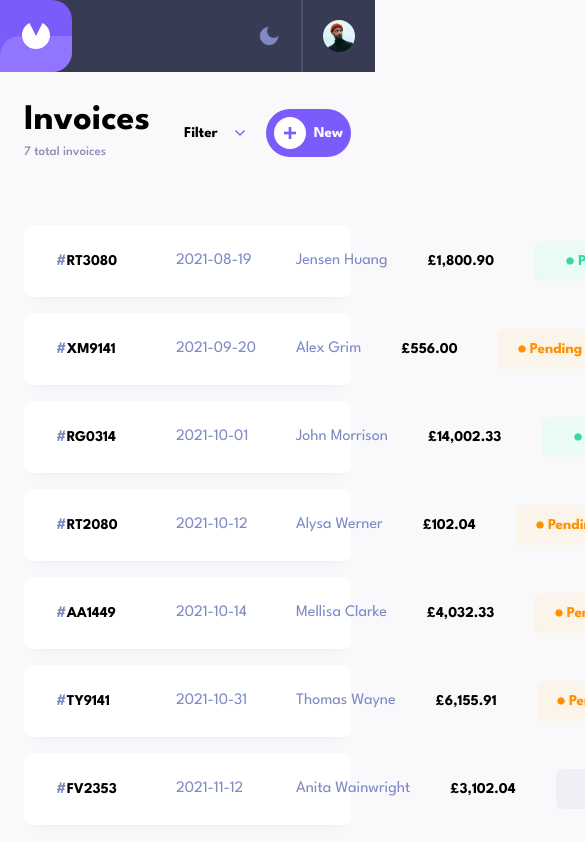
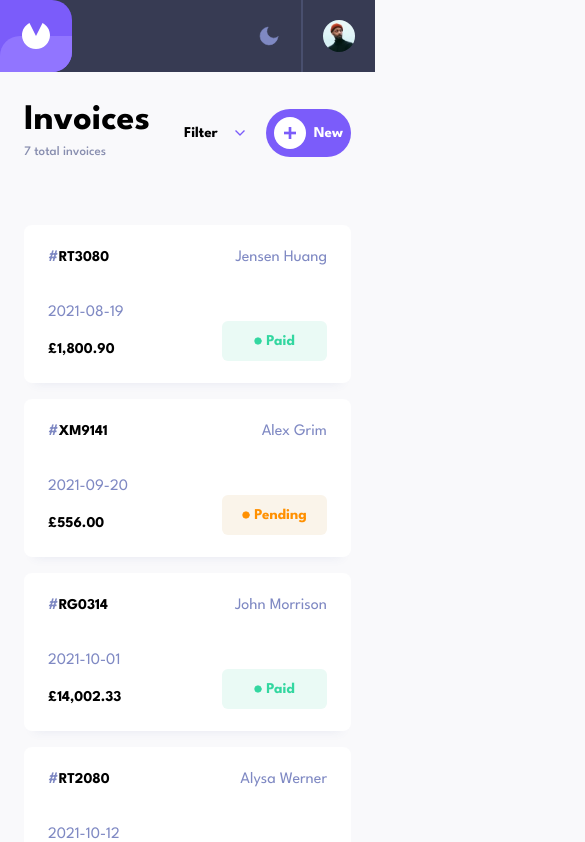
Before and after one commit to alex-birchman/frontend-mentor-invoice-app, a Next.js app: page / in a window 390 px wide. Shown: the top 842 px of the page, 585 px wide, since content can reach past the window. Built offline with nearby package versions, Linux system fonts and the light colour scheme.

Commit message:
Added mobile view for invoices list

```diff
--- a/src/components/InvoiceItem/InvoiceItem.module.css
+++ b/src/components/InvoiceItem/InvoiceItem.module.css
@@ -66,3 +66,51 @@
     grid-area: arrowIcon;
     stroke: var(--color-primary);
 }
+
+@media (max-width: 768px) {
+    .wrapper {
+        padding: 25px 24px 22px 24px;
+    }
+
+    .content {
+        display: grid;
+        grid-template-columns: repeat(2, 1fr);
+        grid-template-rows: 15px 24px 48px;
+        grid-template-areas:
+            "id clientName"
+            ". ."
+            "paymentDue status"
+            "totalSum status";
+    }
+
+    .id {
+        padding: 0;
+    }
+
+    .paymentDue {
+        padding: 0;
+    }
+
+    .clientName {
+        padding: 0;
+        text-align: right;
+    }
+
+    .totalSum {
+        text-align: left;
+        padding: 0;
+    }
+
+    .status {
+        padding: 0;
+        width: 105px;
+        margin-top: auto;
+        margin-left: auto;
+    }
+
+    .arrowIcon {
+        display: none;
+        grid-area: arrowIcon;
+        stroke: var(--color-primary);
+    }
+}
```
